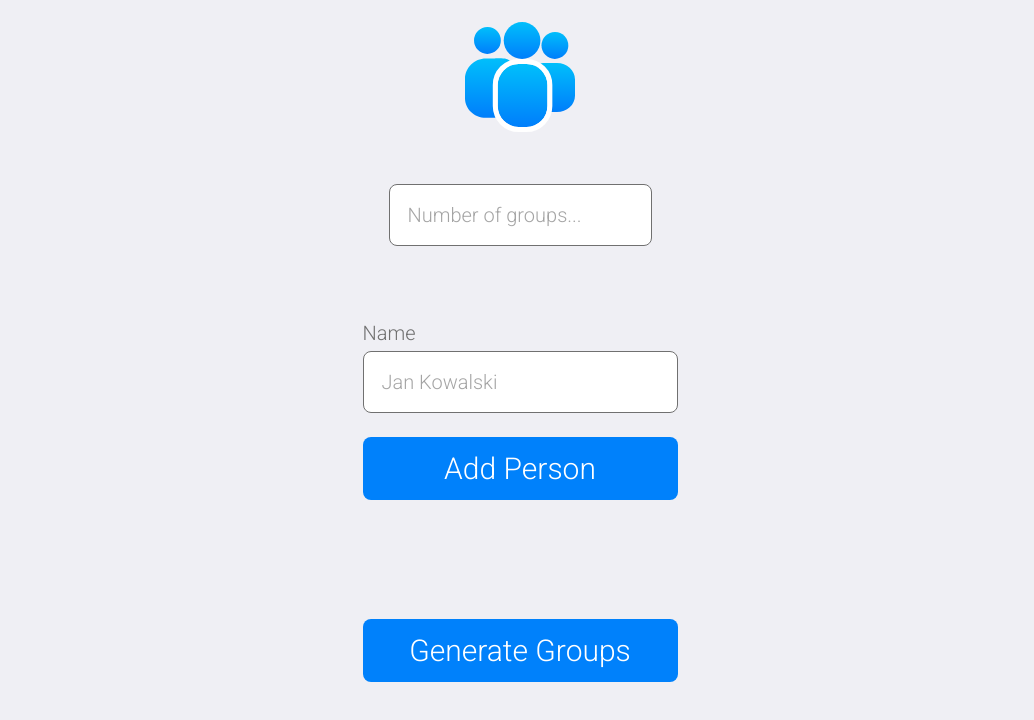
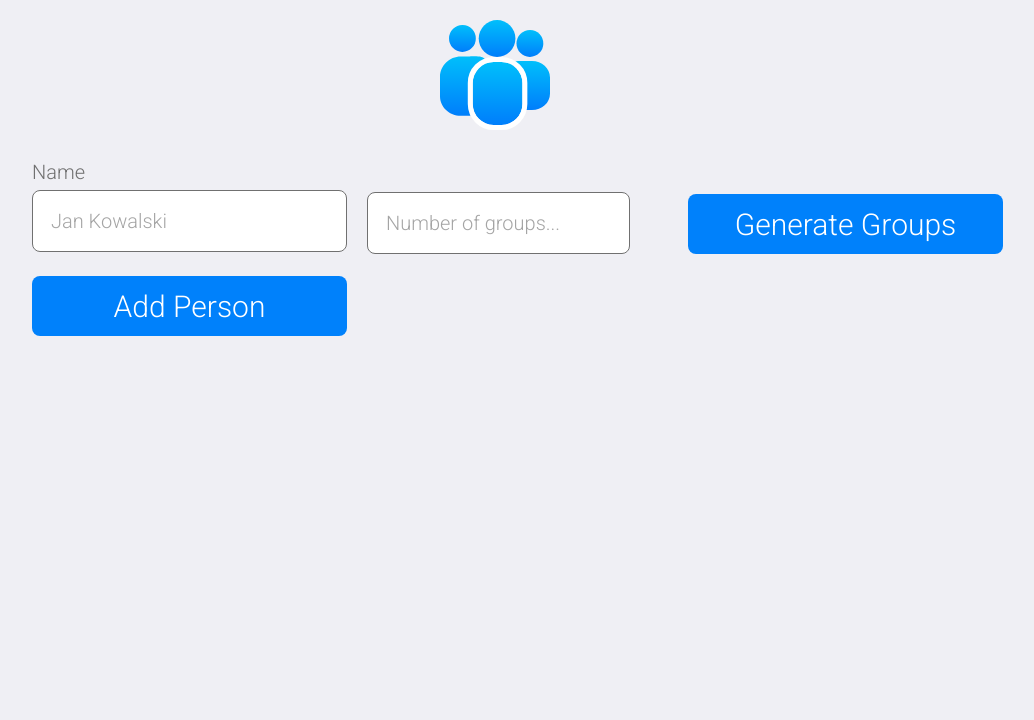
Before and after one commit to dynamichny/random-groups, a website: page index.html in a window 1280 px wide. Shown: the whole page, without its empty margins (120-1154 px from the left). Drawn offline with Linux system fonts and the light colour scheme.

Commit message:
+ rwd for 1024px +

```diff
--- a/src/sass/style.sass
+++ b/src/sass/style.sass
@@ -16,6 +16,7 @@ body
     background: #EFEFF4
     display: flex
     flex-direction: column
+    height: 100vh
 
 a
     transition: opacity 0.15s ease-in-out
@@ -58,7 +59,7 @@ input
     font-size: 30px
     color: white
     margin: 24px auto 0
-    padding: 14px 0
+    padding: 12.5px 0
     min-width: 315px
     text-align: center
     border-radius: 8px
@@ -135,4 +136,39 @@ input
         display: none
 
 
-@media
+@media (min-width: 1024px)
+    body
+        display: grid
+        grid-template-columns: auto 20% auto
+        grid-template-rows: 20% 30% auto
+    .logo
+        margin: 20px auto 0
+        grid-column-start: 2
+    #add-person-form
+        justify-self: end
+        margin: 0 20px 0 0
+        grid-column-start: 1
+        grid-row-start: 2
+    #num-of-gr
+        margin: 32px auto 0
+        align-self: start
+        grid-column-start: 2
+        grid-row-start: 2
+    #generate-groups
+        margin: 10px 0 0 65px
+        justify-self: start
+        grid-column-start: 3
+        grid-row-start: 2
+    #groups
+        justify-self: start
+        align-self: start
+        max-width: 500px
+        margin: 0 0 0 65px
+        grid-column-start: 3
+        grid-row-start: 3
+    #people
+        justify-self: end
+        align-self: start
+        margin: 0 20px 0 0
+        grid-column-start: 1
+        grid-row-start: 3
```
Also changed, not shown: src/css/style.css.
